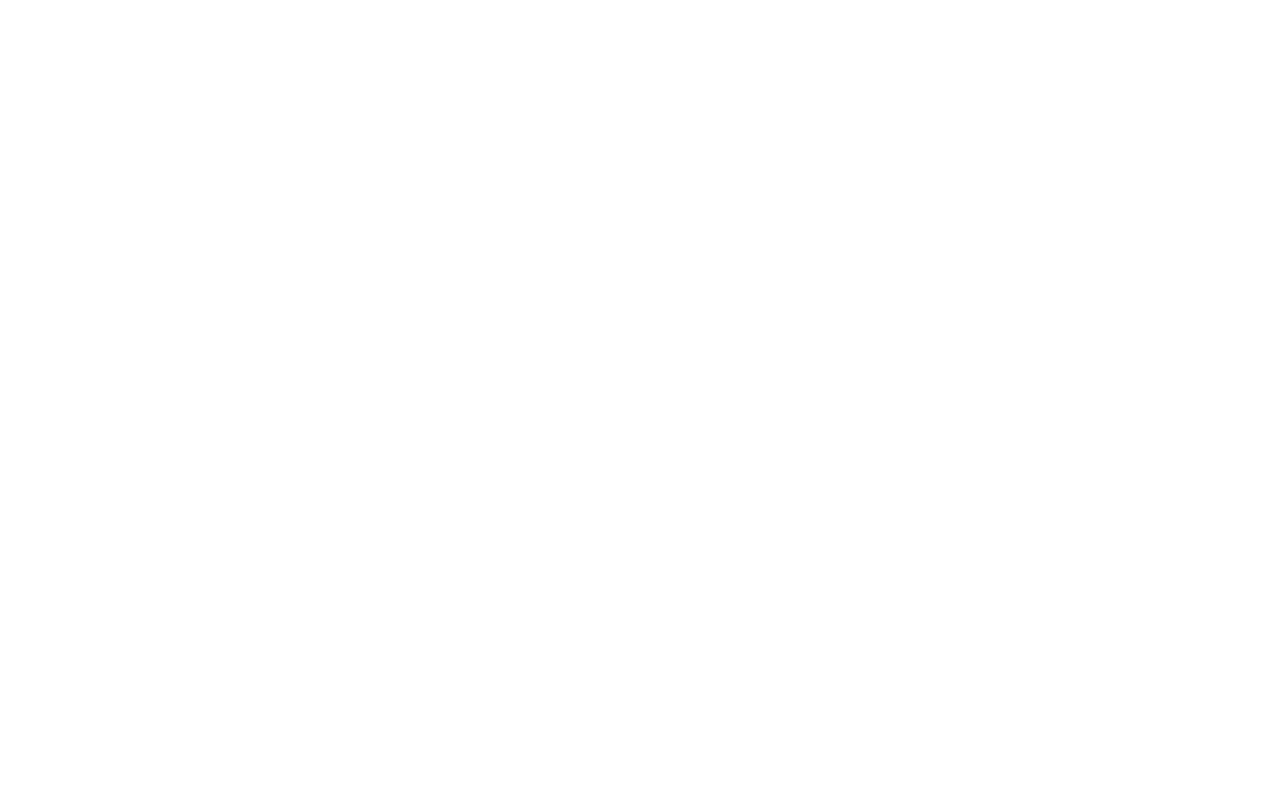
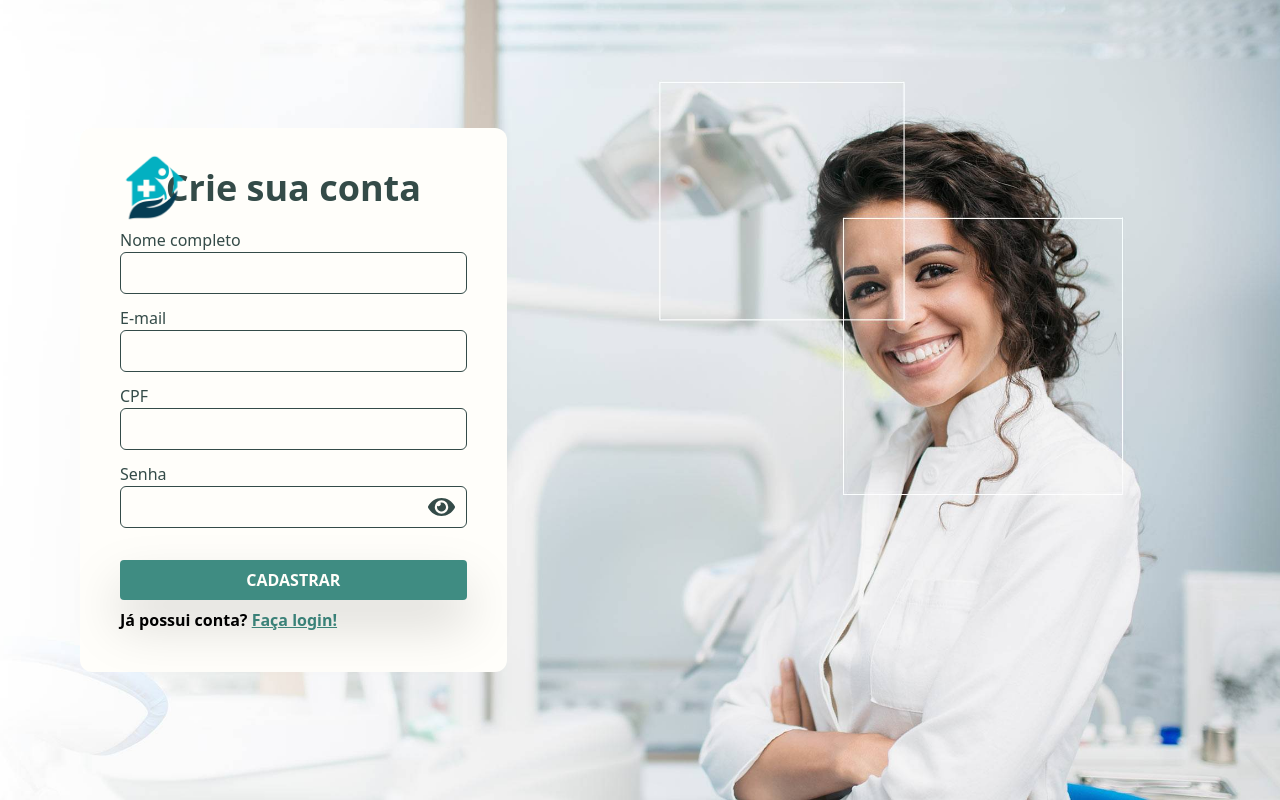
Before and after one commit to brunopdt/examemais-react-csharp, a React (Vite) app in the folder views/: page /register/patient in a window 1280 px wide. Before the commit this address had no page. Built offline with nearby package versions, Linux system fonts and the light colour scheme.

Commit message:
Criando cadastro de pacientes no front #9 #7

```diff
--- a/views/config.ts
+++ b/views/config.ts
@@ -1,3 +1,3 @@
 export default {
-  BASE_API_URL: 'http://localhost:7101/api/'
+  BASE_API_URL: 'https://localhost:7101/api/'
 }
--- a/views/router.tsx
+++ b/views/router.tsx
@@ -1,11 +1,13 @@
 import { BrowserRouter, Route, Routes } from 'react-router-dom';
 import { Login } from './src/modules/Login';
+import { RegisterPatient } from './src/modules/RegisterPatient';
 
 function Router() {
   return (
     <BrowserRouter>
       <Routes>
         <Route path='/' element={<Login />} />
+        <Route path='/register/patient' element={<RegisterPatient />} />
       </Routes>
     </BrowserRouter>
   )
--- a/views/src/modules/Register/index.tsx
+++ /dev/null
@@ -1,8 +0,0 @@
-
-export const Register = () => {
-return (
-    <div>
-        <h1>Bruno vel koz</h1>
-    </div>
-)
-}
--- /dev/null
+++ b/views/src/modules/RegisterPatient/components/form.tsx
@@ -0,0 +1,107 @@
+import { Header } from './header'
+import { useRegisterPatient } from '../hooks/use-register-patient'
+import { LoadingScreen } from '../../../common/components/loading-screen'
+import { Textfield } from '../../../common/components/textfield'
+
+export const Form = () => {
+  const {
+    registerFormValues,
+    handleRegisterPatientFormChange,
+    handleRegisterPatientFormSubmit,
+    showPassword,
+    handleShowPasswordButtonClick,
+    isLoading
+  } = useRegisterPatient()
+
+  const textfieldsFormInputs = [
+    {
+      label: 'Nome completo',
+      name: 'fullName',
+      value: registerFormValues.fullName,
+      type: 'text'
+    },
+    {
+      label: 'E-mail',
+      name: 'email',
+      value: registerFormValues.email,
+      type: 'email'
+    },
+    {
+      label: 'CPF',
+      name: 'cpf',
+      value: registerFormValues.cpf,
+      type: 'text'
+    }
+  ]
+
+  return (
+    <div className="p-10">
+      <LoadingScreen isOpen={isLoading} />
+      <Header />
+      <form className="mt-5" onSubmit={handleRegisterPatientFormSubmit}>
+      {textfieldsFormInputs.map((textfield) => {
+          return (
+            <Textfield
+            label={textfield.label}
+            name={textfield.name}
+            value={textfield.value}
+            onChange={handleRegisterPatientFormChange}
+            type={textfield.type}
+            />
+          );
+        })}
+
+        <div className="relative">
+          <Textfield
+            label="Senha"
+            name="password"
+            value={registerFormValues.password}
+            onChange={handleRegisterPatientFormChange}
+            type={`${showPassword ? 'text' : 'password'}`}
+          />
+          <div className="absolute right-3 top-1/2 transform -translate-y-1/4 flex items-center text-sm">
+            <svg
+              className={`h-6 text-gray-700 ${
+                showPassword ? 'hidden' : 'block'
+              } fill-current text-dark`}
+              fill="none"
+              onClick={handleShowPasswordButtonClick}
+              xmlns="http://www.w3.org/2000/svg"
+              viewBox="0 0 576 512"
+            >
+              <path
+                fill="currentColor"
+                d="M572.52 241.4C518.29 135.59 410.93 64 288 64S57.68 135.64 3.48 241.41a32.35 32.35 0 0 0 0 29.19C57.71 376.41 165.07 448 288 448s230.32-71.64 284.52-177.41a32.35 32.35 0 0 0 0-29.19zM288 400a144 144 0 1 1 144-144 143.93 143.93 0 0 1-144 144zm0-240a95.31 95.31 0 0 0-25.31 3.79 47.85 47.85 0 0 1-66.9 66.9A95.78 95.78 0 1 0 288 160z"
+              />
+            </svg>
+
+            <svg
+              className={`h-6 text-gray-700 ${
+                showPassword ? 'block' : 'hidden'
+              } fill-current text-dark`}
+              fill="none"
+              onClick={handleShowPasswordButtonClick}
+              xmlns="http://www.w3.org/2000/svg"
+              viewBox="0 0 640 512"
+            >
+              <path
+                fill="currentColor"
+                d="M320 400c-75.85 0-137.25-58.71-142.9-133.11L72.2 185.82c-13.79 17.3-26.48 35.59-36.72 55.59a32.35 32.35 0 0 0 0 29.19C89.71 376.41 197.07 448 320 448c26.91 0 52.87-4 77.89-10.46L346 397.39a144.13 144.13 0 0 1-26 2.61zm313.82 58.1l-110.55-85.44a331.25 331.25 0 0 0 81.25-102.07a32.35 32.35 0 0 0 0-29.19C550.29 135.59 442.93 64 320 64a308.15 308.15 0 0 0-147.32 37.7L45.46 3.37A16 16 0 0 0 23 6.18L3.37 31.45A16 16 0 0 0 6.18 53.9l588.36 454.73a16 16 0 0 0 22.46-2.81l19.64-25.27a16 16 0 0 0-2.82-22.45zm-183.72-142l-39.3-30.38A94.75 94.75 0 0 0 416 256a94.76 94.76 0 0 0-121.31-92.21A47.65 47.65 0 0 1 304 192a46.64 46.64 0 0 1-1.54 10l-73.61-56.89A142.31 142.31 0 0 1 320 112a143.92 143.92 0 0 1 144 144c0 21.63-5.29 41.79-13.9 60.11z"
+              />
+            </svg>
+          </div>
+        </div>
+        <button
+          type="submit"
+          className="bg-primary hover:bg-blue-700 font-bold py-2 px-4 rounded mt-5 w-full text-background drop-shadow-2xl"
+        >
+          CADASTRAR
+        </button>
+        <h6 className="font-bold mt-2">
+          Já possui conta?{' '}
+          <button className="underline text-primary">Faça login!</button>{' '}
+        </h6>{' '}
+      </form>
+    </div>
+  )
+}
--- /dev/null
+++ b/views/src/modules/RegisterPatient/components/header.tsx
@@ -0,0 +1,12 @@
+import examemais from '../../../assets/examemais.png'
+
+export const Header = () => {
+  return (
+    <div className="flex items-center w-full">
+      <img src={examemais} alt="Logo" width={70} className="absolute" />
+      <h1 className="text-dark font-extrabold text-4xl font-sans text-center w-full">
+        Crie sua conta
+      </h1>
+    </div>
+  )
+}
--- /dev/null
+++ b/views/src/modules/RegisterPatient/hooks/use-register-patient.tsx
@@ -0,0 +1,59 @@
+import { useCallback, useState } from 'react'
+import { registerService } from '../service/register'
+import { useNavigate } from 'react-router-dom'
+
+export interface IRegisterPatientFormValues {
+  fullName: string
+  email: string
+  cpf: string
+  password: string
+}
+
+export const useRegisterPatient = () => {
+  const { callRegisterPatientApi } = registerService()
+  const navigate = useNavigate();
+
+  const [registerFormValues, setRegisterPatientFormValues] = useState<IRegisterPatientFormValues>({
+    fullName: '',
+    email: '',
+    cpf: '',
+    password: '',
+  })
+  const [showPassword, setShowPassword] = useState<boolean>(false)
+  const [isLoading, setIsLoading] = useState<boolean>(false)
+
+  const handleRegisterPatientFormChange = useCallback(
+    (event: React.ChangeEvent<HTMLInputElement>): void => {
+      const { name, value } = event.target
+      setRegisterPatientFormValues({
+        ...registerFormValues,
+        [name]: value
+      })
+    },
+    [registerFormValues]
+  )
+
+  const handleRegisterPatientFormSubmit = async (
+    event: React.FormEvent<HTMLFormElement>
+  ): Promise<void> => {
+    event.preventDefault()
+    setIsLoading(true)
+    await callRegisterPatientApi(registerFormValues) ? navigate('/') : alert('deu ruim camaradas')
+    setIsLoading(false)
+
+    //colocar o navigate, e salvar informações no redux/local storage/cookies
+  }
+
+  const handleShowPasswordButtonClick = useCallback(() => {
+    setShowPassword(!showPassword)
+  }, [showPassword])
+
+  return {
+    registerFormValues,
+    handleRegisterPatientFormChange,
+    handleRegisterPatientFormSubmit,
+    showPassword,
+    handleShowPasswordButtonClick,
+    isLoading
+  }
+}
--- /dev/null
+++ b/views/src/modules/RegisterPatient/index.tsx
@@ -0,0 +1,3 @@
+import { RegisterPatient as ViewRegisterPatient } from "./views/register-patient";
+
+export const RegisterPatient = () => <ViewRegisterPatient />;
--- /dev/null
+++ b/views/src/modules/RegisterPatient/service/register.tsx
@@ -0,0 +1,35 @@
+import { IRegisterPatientFormValues } from '../hooks/use-register-patient'
+import { axiosInstance } from '../../../common/axios-instance'
+import { AxiosResponse } from 'axios'
+
+interface IRegisterPatientRequestDTO {
+  FullName: string
+  Email: string
+  Cpf: string
+  Password: string
+}
+
+export const registerService = () => {
+  const callRegisterPatientApi = async (
+    registerFormValues: IRegisterPatientFormValues
+  ): Promise<AxiosResponse | undefined> => {
+    try {
+      const request = {
+        FullName: registerFormValues.fullName,
+        Email: registerFormValues.email,
+        Cpf: registerFormValues.cpf,
+        Password: registerFormValues.password
+      } satisfies IRegisterPatientRequestDTO
+
+      const response = await axiosInstance.post('users/register', request)
+      return response
+
+    } catch (error) {
+      console.error(error)
+    }
+  }
+
+  return {
+    callRegisterPatientApi
+  }
+}
--- /dev/null
+++ b/views/src/modules/RegisterPatient/views/register-patient.tsx
@@ -0,0 +1,10 @@
+import { WelcomeScreen } from '../../../common/components/welcome-screen'
+import { Form } from '../components/form'
+
+export const RegisterPatient = () => {
+  return (
+    <WelcomeScreen>
+      <Form />
+    </WelcomeScreen>
+  )
+}
```
Also changed, not shown: 7 other files (tests, documents, lock files or other folders).
